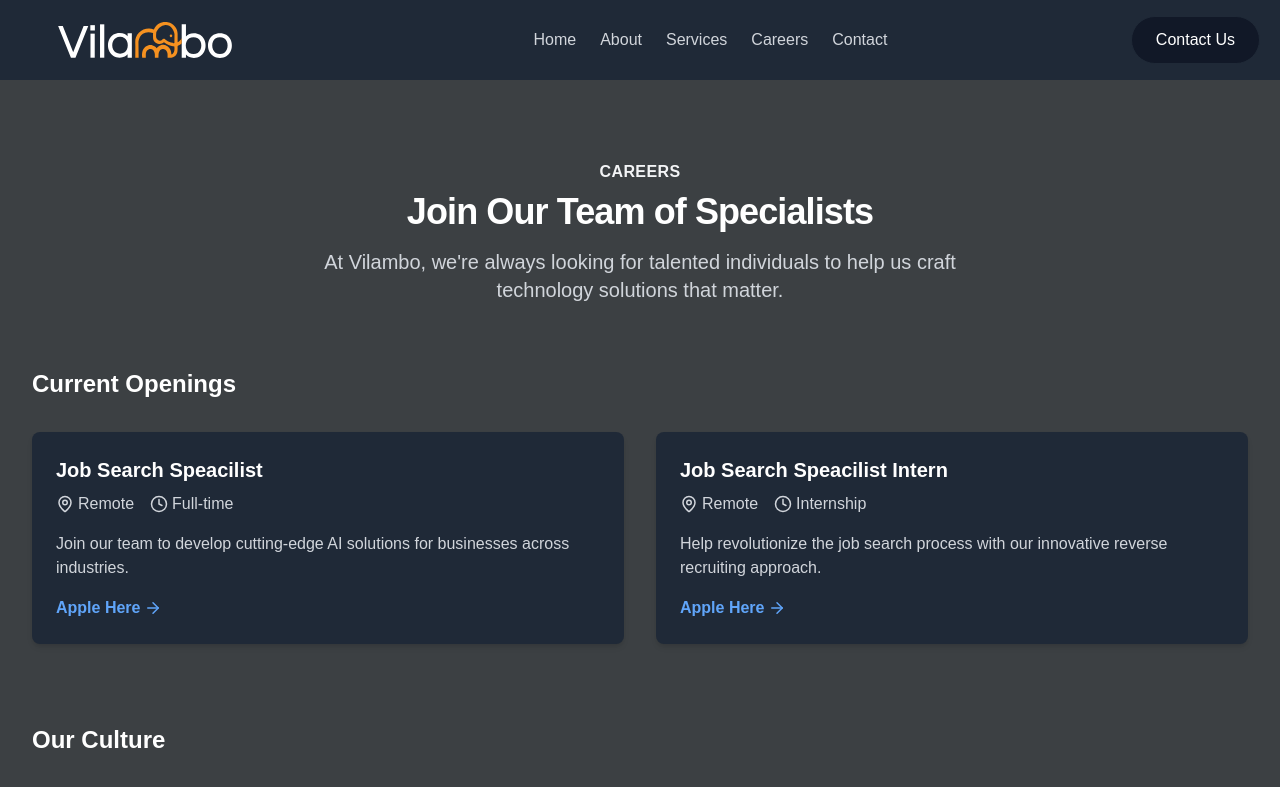
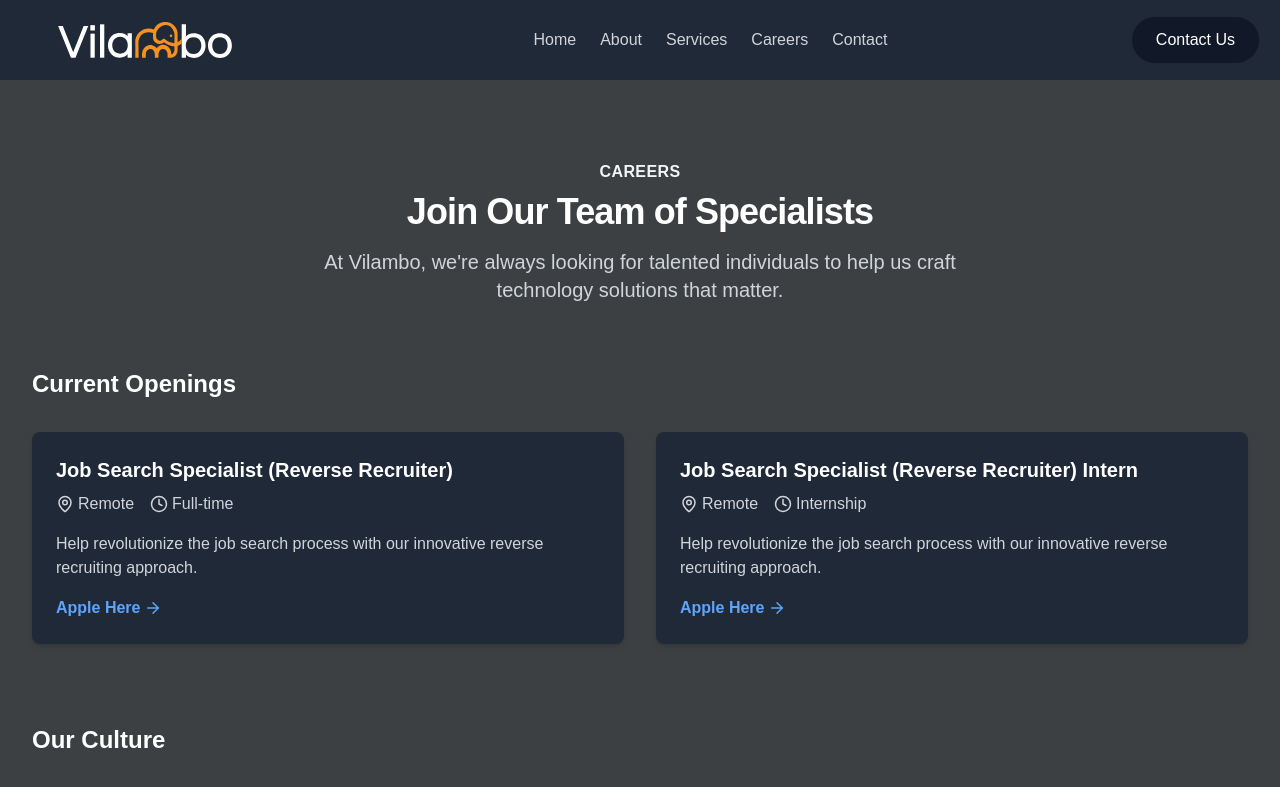
Before and after one commit to vilambo30/vilambosite, a Next.js app: page /careers in a window 1280 px wide. Shown: the top 787 px of the page. Built offline with nearby package versions, Linux system fonts and the light colour scheme.

Commit message:
changed careers page

```diff
--- a/src/app/careers/page.jsx
+++ b/src/app/careers/page.jsx
@@ -44,15 +44,15 @@ const Careers = () => {
   const jobOpenings = [
     {
       id: 1,
-      title: "Job Search Speacilist",
+      title: "Job Search Specialist (Reverse Recruiter)",
       location: "Remote",
       type: "Full-time",
       description:
-        "Join our team to develop cutting-edge AI solutions for businesses across industries.",
+        "Help revolutionize the job search process with our innovative reverse recruiting approach.",
     },
     {
       id: 2,
-      title: "Job Search Speacilist Intern",
+      title: "Job Search Specialist (Reverse Recruiter) Intern",
       location: "Remote",
       type: "Internship",
       description:
```
